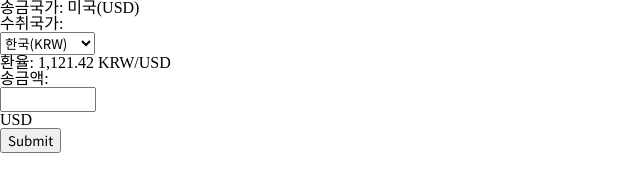
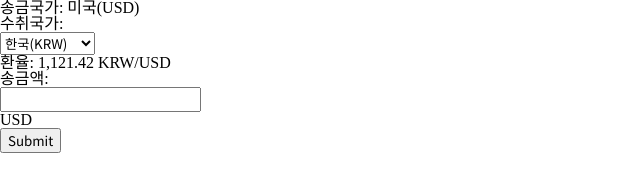
Before and after one commit to quack777/exchangeRateCalcul, a React (Create React App) app: page / in a window 1280 px wide. Shown: the top 177 px of the page, without its empty margins (0-640 px from the left). Built offline with nearby package versions, Linux system fonts and the light colour scheme.

Commit message:
Add: input 유효성 검사

```diff
--- a/src/pages/first/FirstCal.tsx
+++ b/src/pages/first/FirstCal.tsx
@@ -12,7 +12,7 @@ const FirstCal: FC = () => {
   const [exchangeRateInfo, setExchangeRateInfo] = useState<exchangeRateInfo>();
   const [curSelectCountry, setCurSelectCountry] = useState<string>('KRW');
   const [curCountryExchangeRate, setCurCountryExchangeRate] = useState<number>();
-  const [remmit, setRemmit] = useState<number | string>();
+  const [remmit, setRemmit] = useState<string>();
   const [amountReceivable, setAmountReceivable] = useState<number>();
 
   useEffect(() => {
@@ -37,20 +37,29 @@ const FirstCal: FC = () => {
   const sendMoney = (e: FormEvent<HTMLFormElement>) => {
     e.preventDefault();
     console.log(remmit);
-    setRemmit('');
-    if(curCountryExchangeRate && remmit && typeof remmit === "number") {
-      setAmountReceivable(amountReceivableCalcul(curCountryExchangeRate, remmit));
+    // setRemmit('');
+    if (curCountryExchangeRate && remmit) {
+      setAmountReceivable(amountReceivableCalcul(curCountryExchangeRate, removeCommaMoney(remmit)));
     }
   };
 
   const amountReceivableCalcul = (exchangeRate: number, remmit: number): number => {
     return Number((exchangeRate * remmit).toFixed(2));
-  }
+  };
 
   const saveRemmit = (e: ChangeEvent<HTMLInputElement>) => {
-    console.log(e.target.value);
-    setRemmit(Number(e.target.value));
-  }
+    const money: string = e.target.value;
+    const removedMoney: number = removeCommaMoney(money);
+    if (money === ' ' || isNaN(removedMoney) || removedMoney < 0 || removedMoney > 10000) {
+      console.log('유효하지 않음');
+    } else {
+      setRemmit(Number(removedMoney).toLocaleString());
+    }
+  };
+
+  const removeCommaMoney = (money: string): number => {
+    return Number(money.replaceAll(',', ''));
+  };
 
   return (
     <div>
@@ -69,15 +78,17 @@ const FirstCal: FC = () => {
         </p>
         <div>
           <p>송금액:</p>
-          <input type="number" required min="0" max="10000" value={remmit} onChange={saveRemmit}/>
+          <input type="text" value={remmit} onChange={saveRemmit} />
           <p>USD</p>
         </div>
         <button>Submit</button>
       </form>
-      {
-        amountReceivable &&
-      <p>수취금액은 {amountReceivable.toLocaleString()}{curSelectCountry}입니다.</p>
-      }
+      {amountReceivable && (
+        <p>
+          수취금액은 {amountReceivable.toLocaleString()}
+          {curSelectCountry}입니다.
+        </p>
+      )}
     </div>
   );
 };
```
